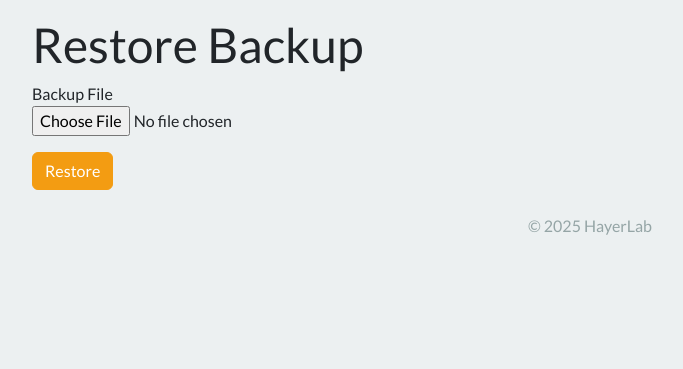
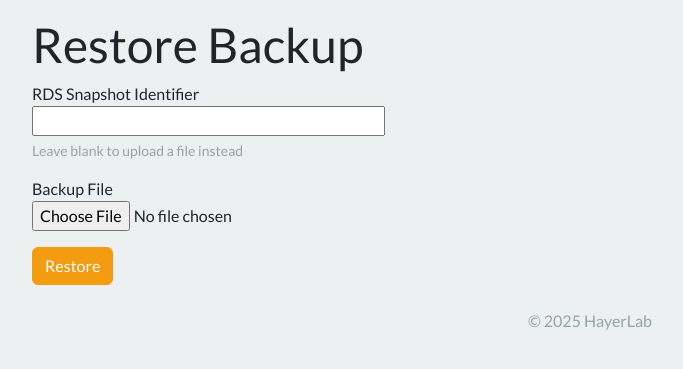
Before and after one commit to qiyaolin/CellStorage-modify_log, a Flask app: page /admin/restore in a window 1280 px wide. Shown: the part 116-485 px from the top of the page, without its empty margins (50-733 px from the left). Run offline with Flask 3, Linux system fonts and the light colour scheme; a user stored in the database is signed in; tables that the repository leaves empty hold one stand-in row (values such as "Sample post"); some libraries are stand-ins or nearby versions.

Commit message:
Add AWS RDS snapshot support for backup and restore

```diff
--- a/app/forms.py
+++ b/app/forms.py
@@ -223,8 +223,13 @@ class ConfirmForm(FlaskForm):
 
 
 class RestoreForm(FlaskForm):
-    """Upload form for restoring a database backup."""
-    backup_file = FileField('Backup File', validators=[DataRequired()])
+    """Form for restoring the database from a file or AWS RDS snapshot."""
+    snapshot_id = StringField(
+        'RDS Snapshot Identifier', validators=[Optional()]  # optional AWS snapshot
+    )
+    backup_file = FileField(
+        'Backup File', validators=[Optional()]  # optional local file
+    )
     submit = SubmitField('Restore')
 
 
--- a/app/main/routes.py
+++ b/app/main/routes.py
@@ -20,6 +20,8 @@ from urllib.parse import urlparse
 from sqlalchemy.exc import IntegrityError
 from datetime import datetime
 import json
+import boto3
+from botocore.exceptions import BotoCoreError, ClientError
 from app.main import bp
 from app import db
 from app.decorators import admin_required
@@ -1084,6 +1086,27 @@ def backup_database():
     db.session.commit()
     uri = current_app.config['SQLALCHEMY_DATABASE_URI']
     scheme = urlparse(uri).scheme
+    rds_identifier = os.environ.get('AWS_RDS_INSTANCE_IDENTIFIER')
+
+    if rds_identifier:
+        try:
+            client = boto3.client('rds', region_name=os.environ.get('AWS_REGION'))
+            snapshot_id = f"{rds_identifier}-snapshot-{datetime.utcnow().strftime('%Y%m%d%H%M%S')}"
+            client.create_db_snapshot(
+                DBInstanceIdentifier=rds_identifier,
+                DBSnapshotIdentifier=snapshot_id,
+            )
+            log_audit(
+                current_user.id,
+                'BACKUP_EXPORT',
+                target_type='System',
+                details=f'RDS snapshot {snapshot_id}',
+            )
+            flash('RDS snapshot initiated.', 'success')
+        except (BotoCoreError, ClientError) as exc:
+            current_app.logger.error('RDS snapshot failed: %s', exc)
+            flash('RDS backup failed.', 'danger')
+        return redirect(url_for('main.index'))
 
     if scheme == 'sqlite':
         path = uri.replace('sqlite:///', '')
@@ -1117,7 +1140,32 @@ def backup_database():
 def restore_database():
     form = RestoreForm()
     if form.validate_on_submit():
+        snapshot_id = (form.snapshot_id.data or '').strip()
         file = form.backup_file.data
+
+        if snapshot_id:
+            rds_identifier = os.environ.get('AWS_RDS_INSTANCE_IDENTIFIER')
+            if not rds_identifier:
+                flash('RDS instance identifier not configured.', 'danger')
+                return redirect(url_for('main.restore_database'))
+            try:
+                client = boto3.client('rds', region_name=os.environ.get('AWS_REGION'))
+                client.restore_db_instance_from_db_snapshot(
+                    DBInstanceIdentifier=rds_identifier,
+                    DBSnapshotIdentifier=snapshot_id,
+                )
+                log_audit(
+                    current_user.id,
+                    'BACKUP_IMPORT',
+                    target_type='System',
+                    details=f'RDS restore from {snapshot_id}',
+                )
+                flash('RDS restore initiated.', 'success')
+            except (BotoCoreError, ClientError) as exc:
+                current_app.logger.error('RDS restore failed: %s', exc)
+                flash('RDS restore failed.', 'danger')
+            return redirect(url_for('main.index'))
+
         if file:
             uri = current_app.config['SQLALCHEMY_DATABASE_URI']
             scheme = urlparse(uri).scheme
--- a/app/templates/main/restore_backup.html
+++ b/app/templates/main/restore_backup.html
@@ -3,6 +3,14 @@
   <h1>Restore Backup</h1>
   <form method="POST" enctype="multipart/form-data">
     {{ form.hidden_tag() }}
+    <div class="mb-3">
+      {{ form.snapshot_id.label }}<br>
+      {{ form.snapshot_id(size=40) }}
+      <div class="form-text">Leave blank to upload a file instead</div>
+      {% for error in form.snapshot_id.errors %}
+        <div class="text-danger">{{ error }}</div>
+      {% endfor %}
+    </div>
     <div class="mb-3">
       {{ form.backup_file.label }}<br>
       {{ form.backup_file() }}
--- a/requirements.txt
+++ b/requirements.txt
@@ -15,3 +15,4 @@ typing_extensions==4.14.0
 Werkzeug==3.1.3
 WTForms==3.2.1
 Pillow==10.2.0
+boto3==1.34.59
```
